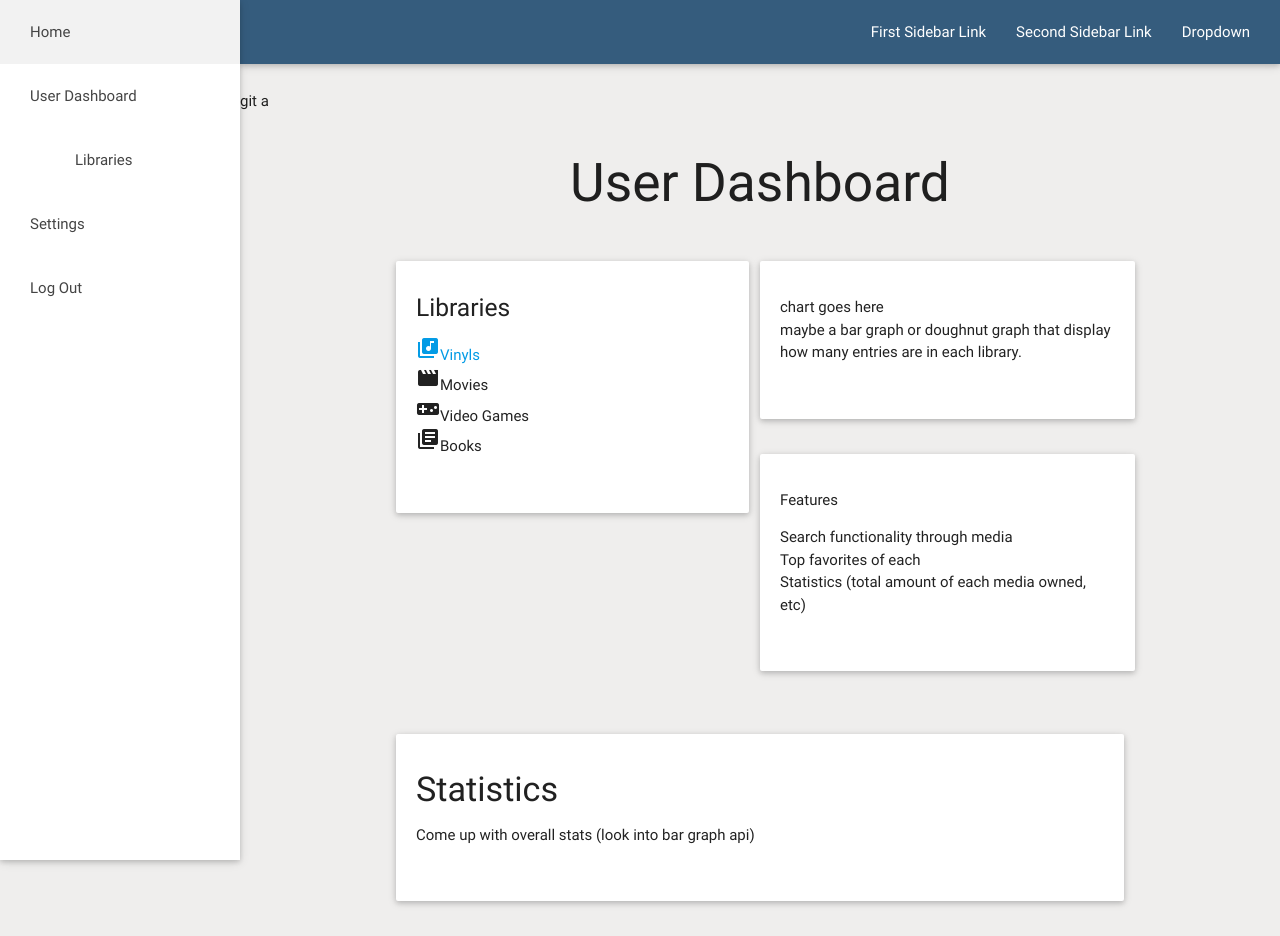
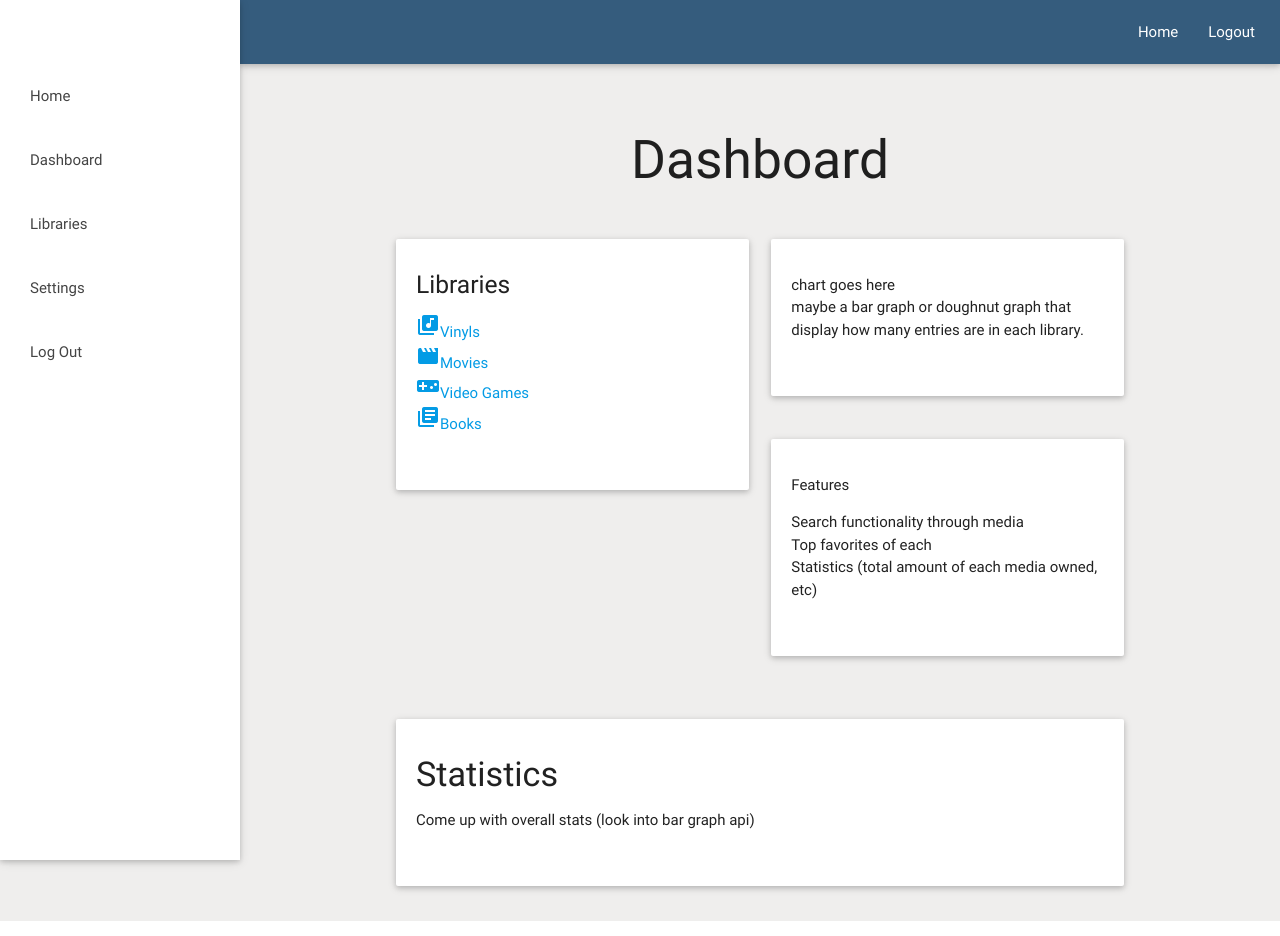
Before and after one commit to kurtaking/media-management, a Django app: page /user_dashboard in a window 1280 px wide. Run offline with Django 3.2, Linux system fonts and the light colour scheme; some libraries are stand-ins or nearby versions.

Commit message:
Added the rest of the views and updated the navbar

```diff
--- a/MMS/static/MMS/css/styles.css
+++ b/MMS/static/MMS/css/styles.css
@@ -12,6 +12,10 @@
 
 nav {
     background-color: #355c7d !important;
+    padding-right: 10px;
+}
+#nav-menu-icon {
+    padding-left: 10px;
 }
 
 /** Materialize Overrides
--- a/MMS/templates/MMS/user_dashboard.html
+++ b/MMS/templates/MMS/user_dashboard.html
@@ -1,14 +1,14 @@
 {% extends 'base.html' %}
 
 {% block content %}
-git a
+
 <div class="container">
     <div class="row">
-        <h2 class="center-align">User Dashboard</h2>
+        <h2 class="center-align">Dashboard</h2>
     </div>
 
     <div class="row">
-        <div class="col s6">
+        <div class="col s12 l6">
             <div class="card-panel white">
                 <div class="row">
                     <div class="col s12">
@@ -16,17 +16,18 @@
 
                         <ul>
                             <li><a href="{% url 'vinyls' %}"><i class="material-icons circle">library_music</i>Vinyls</a></li>
-                            <li><i class="material-icons circle">movie</i>Movies</li>
-                            <li><i class="material-icons circle">videogame_asset</i>Video Games</li>
-                            <li><i class="material-icons circle">library_books</i>Books</li>
+                            <li><a href="{% url 'movies' %}"><i class="material-icons circle">movie</i>Movies</a></li>
+                            <li><a href="{% url 'video_games' %}"><i class="material-icons circle">videogame_asset</i>Video Games</a></li>
+                            <li><a href="{% url 'books' %}"><i class="material-icons circle">library_books</i>Books</a></li>
                         </ul>
 
                     </div>
                 </div>
             </div>
         </div>
-        <div class="col s6">
+        <div class="col s12 l6">
             <div class="row">
+                <div class="col s12">
                     <div class="card-panel white">
                         <div class="row">
                             <div class="col s12">
@@ -35,7 +36,9 @@
                         </div>
                     </div>
                 </div>
+            </div>
             <div class="row">
+                <div class="col s12">
                     <div class="card-panel white">
                         <div class="row">
                             <div class="col s12">
@@ -45,6 +48,7 @@
                                     <li>Top favorites of each</li>
                                     <li>Statistics (total amount of each media owned, etc)</li>
                                 </ul>
+                            </div>
                         </div>
                     </div>
                 </div>
--- a/MMS/templates/MMS/vinyl_detail.html
+++ b/MMS/templates/MMS/vinyl_detail.html
@@ -13,7 +13,7 @@
                     </div>
 
                     <div class="row">
-                        <div class="col s6">
+                        <div class="col s12 l6">
                             <ul class="collection with-header">
                                 <li class="collection-header"><h4>{{ vinyl.artist }}</h4></li>
                                 <li class="row collection-item">
@@ -42,7 +42,7 @@
                                 </li>
                             </ul>
                         </div>
-                        <div class="col s6">
+                        <div class="col s12 l6">
                             <p>Eventually this will be album artwork</p>
                             <img class="responsive-img" src="https://images.unsplash.com/photo-1458400411386-5ae465c4e57e?ixlib=rb-0.3.5&q=80&fm=jpg&crop=entropy&s=47756f965e991bf72aa756b410929b04">
                         </div>
--- a/MMS/templates/base.html
+++ b/MMS/templates/base.html
@@ -3,9 +3,14 @@
 <!DOCTYPE html>
 <html lang="en" xmlns="http://www.w3.org/1999/html">
 <head>
-    <!--Let browser know website is optimized for mobile-->
+    <!-- Let browser know website is optimized for mobile and include meta tags -->
     <meta name="viewport" content="width=device-width, initial-scale=1.0"/>
+    <meta charset="UTF-8">
+    <meta name="description" content="Media Management System">
+    <meta name="keywords" content="Media Management System, MMS, HTML,CSS,Django,Python,JavaScript">
+    <meta name="author" content="Kurt King, Kristin Mendoza">
 
+    <!-- Stylesheets -->
     <link rel="stylesheet" type="text/css" href="{% static 'MMS/css/materialize.css' %}" />
     <link rel="stylesheet" type="text/css" href="{% static 'MMS/css/styles.css' %}" />
     <link rel="stylesheet" type="text/css" href="{% static 'MMS/css/colors.css' %}" />
@@ -26,7 +31,7 @@
         {% block content %} {% endblock %}
     </main>
 
-    <!-- SCRIPTS -->
+    <!-- Scripts -->
     <script type="text/javascript" src="https://code.jquery.com/jquery-2.1.4.min.js"></script>
     <script type="text/javascript" src={% static 'MMS/js/materialize.js' %}></script>
     <script type="text/javascript" src={% static 'MMS/js/init.js' %}></script>
--- a/MMS/views.py
+++ b/MMS/views.py
@@ -1,6 +1,6 @@
 from django.shortcuts import render
 from django.http import Http404, HttpResponseRedirect
-from MMS.models import Vinyl
+from MMS.models import Vinyl, User
 
 
 
@@ -75,4 +75,7 @@
     return render(request, 'MMS/books.html')
 
 def settings(request):
-    return render(request, 'MMS/settings.html')
+    users = User.objects.all()
+    context = {'users': users}
+
+    return render(request, 'MMS/settings.html', context)
--- a/templates/navbar.html
+++ b/templates/navbar.html
@@ -1,17 +1,20 @@
 <nav>
+    <a href="#" data-activates="slide-out" class="button-collapse" id="nav-menu-icon"><i class="material-icons">menu</i></a>
+
     <ul id="slide-out" class="side-nav fixed">
+        <br>
       <li><a href="/home">Home</a></li>
-      <li><a href="/user_dashboard">User Dashboard</a></li>
+      <li><a href="/user_dashboard">Dashboard</a></li>
       <li class="no-padding">
         <ul class="collapsible collapsible-accordion">
           <li>
-            <a class="collapsible-header">Libraries<i class="mdi-navigation-arrow-drop-down"></i></a>
+            <a class="collapsible-header">Libraries</a>
             <div class="collapsible-body">
               <ul>
-                <li><a href="/vinyls">Vinyl</a></li>
-                <li><a href="/">Movies</a></li>
-                <li><a href="/">Video Games</a></li>
-                <li><a href="/">Books</a></li>
+                <li><a href="{% url 'vinyls' %}">Vinyl</a></li>
+                <li><a href="{% url 'movies' %}">Movies</a></li>
+                <li><a href="{% url 'video_games' %}">Video Games</a></li>
+                <li><a href="{% url 'books' %}">Books</a></li>
               </ul>
             </div>
           </li>
@@ -19,17 +22,12 @@
       </li>
       <li><a href="{% url 'settings' %}">Settings</a></li>
       <li><a href="/">Log Out</a></li>
+
     </ul>
+
     <ul class="right hide-on-med-and-down">
-      <li><a href="#!">First Sidebar Link</a></li>
-      <li><a href="#!">Second Sidebar Link</a></li>
-      <li><a class="dropdown-button" href="#!" data-activates="dropdown1">Dropdown<i class="mdi-navigation-arrow-drop-down right"></i></a></li>
-      <ul id='dropdown1' class='dropdown-content'>
-        <li><a href="#!">First</a></li>
-        <li><a href="#!">Second</a></li>
-        <li><a href="#!">Third</a></li>
-        <li><a href="#!">Fourth</a></li>
-      </ul>
+        <li><a href="{% url 'home' %}">Home</a></li>
+        <li><a href="{% url 'home' %}">Logout</a></li>
     </ul>
 <a href="#" data-activates="slide-out" class="button-collapse"><i class="mdi-navigation-menu"></i></a>
 </nav>
```
Also changed, not shown: MMS/templates/MMS/books.html (added, +17 -0 lines), MMS/templates/MMS/index.html (+5 -5 lines), MMS/templates/MMS/movies.html (added, +17 -0 lines), MMS/templates/MMS/settings.html (+23 -5 lines), MMS/templates/MMS/video_games.html (added, +17 -0 lines), MMS/templates/MMS/vinyls.html (+4 -4 lines). Lines whose indentation alone changed are shown as unchanged.
